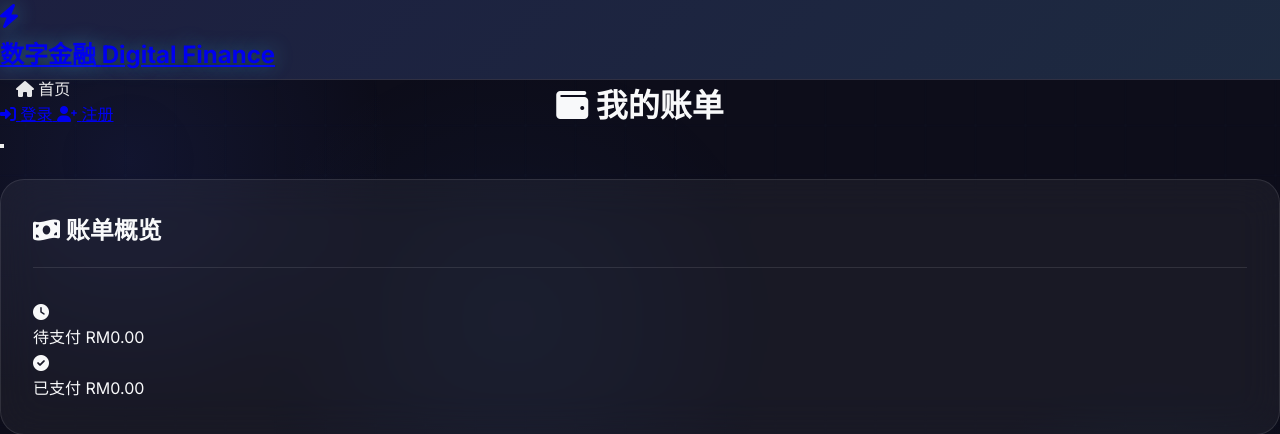
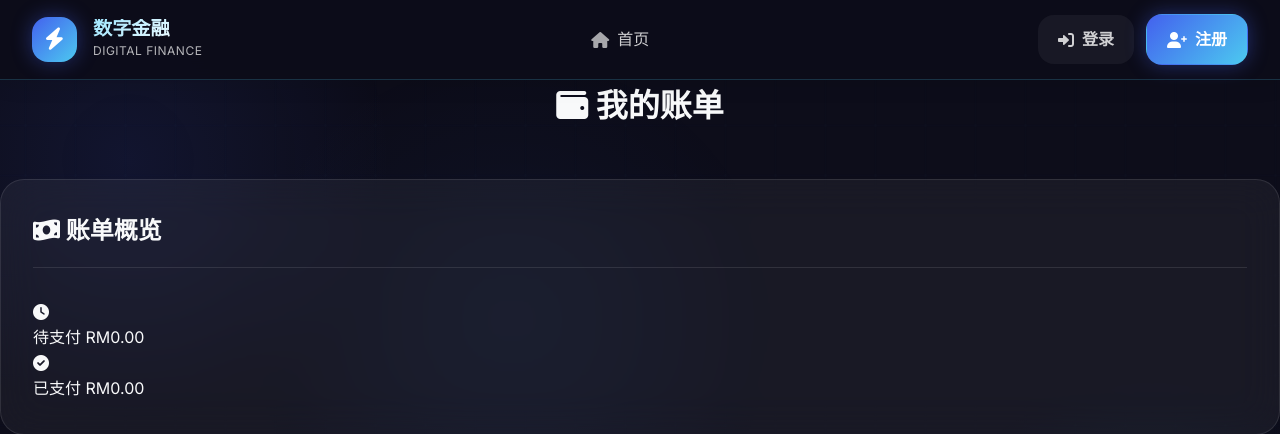
Before and after one commit to wilson-0830/Hostel-Bill-Management, a Python web app: template templates/index.html in a window 1280 px wide. Shown: the top 434 px of the page. Run offline with Jinja, Linux system fonts and the light colour scheme; the template is opened without the code that fills it, so the values that code supplies are empty; some libraries are stand-ins or nearby versions.

Commit message:
Update base.css with comprehensive modern navbar styling
cgen-7200479ef2104ec793a91c267d7d53df

```diff
--- a/static/css/base.css
+++ b/static/css/base.css
@@ -22,7 +22,7 @@
     --text-muted: rgba(255, 255, 255, 0.7);
     --text-secondary: rgba(255, 255, 255, 0.8);
 
-    /* 背景色系统 */
+    /* 背景色���统 */
     --bg-dark: #1a1a2e;
     --bg-darker: #0d0d1a;
     --bg-darkest: #050508;
@@ -127,19 +127,19 @@ body::after {
     opacity: 0.3;
 }
 
-/* ===== 导航栏现代化设计 ===== */
+/* ===== 现代化科技导航栏 ===== */
 .navbar {
     position: fixed;
     top: 0;
     left: 0;
     right: 0;
-    background: var(--navbar-bg);
+    background: rgba(13, 13, 26, 0.95);
     backdrop-filter: blur(20px);
-    border-bottom: var(--border-light);
-    padding: 0;
+    border-bottom: 1px solid rgba(76, 201, 240, 0.2);
     z-index: 1000;
     height: var(--navbar-height);
     transition: var(--transition);
+    box-shadow: 0 4px 20px rgba(0, 0, 0, 0.1);
 }
 
 .navbar::before {
@@ -149,67 +149,138 @@ body::after {
     left: 0;
     right: 0;
     bottom: 0;
-    background: var(--gradient-overlay);
-    z-index: -1;
+    background: linear-gradient(90deg,
+        rgba(67, 97, 238, 0.1) 0%,
+        rgba(76, 201, 240, 0.05) 50%,
+        rgba(67, 97, 238, 0.1) 100%);
+    opacity: 0;
+    transition: var(--transition);
 }
 
-.navbar .container {
+.navbar.scrolled::before {
+    opacity: 1;
+}
+
+.navbar.scrolled {
+    background: rgba(13, 13, 26, 0.98);
+    box-shadow: 0 8px 32px rgba(0, 0, 0, 0.2);
+}
+
+.navbar.hidden {
+    transform: translateY(-100%);
+}
+
+.navbar-glow {
+    position: absolute;
+    bottom: -2px;
+    left: 0;
+    right: 0;
+    height: 2px;
+    background: var(--gradient-primary);
+    opacity: 0;
+    transition: var(--transition);
+}
+
+.navbar.scrolled .navbar-glow {
+    opacity: 0.8;
+}
+
+.navbar-container {
     display: flex;
     justify-content: space-between;
     align-items: center;
     height: 100%;
     max-width: 1400px;
-    width: 90%;
     margin: 0 auto;
     padding: 0 2rem;
 }
 
+/* ===== 品牌区域 ===== */
 .navbar-brand {
-    font-size: 1.5rem;
-    font-weight: 700;
-    color: var(--text-lighter);
-    text-decoration: none;
     display: flex;
     align-items: center;
-    gap: 0.5rem;
+}
+
+.brand-link {
+    display: flex;
+    align-items: center;
+    gap: 1rem;
+    text-decoration: none;
+    color: var(--text-light);
     transition: var(--transition);
 }
 
-.navbar-brand:hover {
-    color: var(--accent-color);
-    text-shadow: var(--glow-accent);
+.brand-link:hover {
     transform: translateY(-2px);
 }
 
-.logo-icon {
-    width: 32px;
-    height: 32px;
+.brand-icon {
+    width: 45px;
+    height: 45px;
     background: var(--gradient-primary);
-    border-radius: 50%;
+    border-radius: var(--radius-lg);
     display: flex;
     align-items: center;
     justify-content: center;
-    font-size: 1.2rem;
+    font-size: 1.4rem;
     color: white;
     box-shadow: var(--glow-primary);
+    transition: var(--transition);
 }
 
-.navbar-nav {
+.brand-link:hover .brand-icon {
+    box-shadow: var(--glow-accent);
+    transform: rotate(5deg) scale(1.05);
+}
+
+.brand-text {
     display: flex;
-    list-style: none;
-    gap: 2rem;
+    flex-direction: column;
+}
+
+.brand-main {
+    font-size: 1.2rem;
+    font-weight: 700;
+    line-height: 1;
+    background: linear-gradient(135deg, var(--accent-light), white);
+    -webkit-background-clip: text;
+    -webkit-text-fill-color: transparent;
+}
+
+.brand-sub {
+    font-size: 0.75rem;
+    color: var(--text-muted);
+    text-transform: uppercase;
+    letter-spacing: 0.5px;
+    margin-top: 2px;
+}
+
+/* ===== 导航菜单 ===== */
+.navbar-menu {
+    flex: 1;
+    display: flex;
+    justify-content: center;
+}
+
+.nav-links {
+    display: flex;
+    gap: 0.5rem;
     align-items: center;
 }
 
 .nav-link {
-    color: var(--navbar-text);
+    display: flex;
+    align-items: center;
+    gap: 0.5rem;
+    padding: 0.75rem 1.25rem;
+    color: var(--text-secondary);
     text-decoration: none;
-    font-weight: 500;
-    padding: 0.5rem 1rem;
     border-radius: var(--radius-lg);
     transition: var(--transition);
     position: relative;
     overflow: hidden;
+    font-weight: 500;
+    white-space: nowrap;
 }
 
 .nav-link::before {
@@ -225,8 +296,8 @@ body::after {
 }
 
 .nav-link:hover {
-    color: var(--navbar-text-hover);
-    background: var(--bg-glass);
+    color: white;
+    background: var(--bg-glass-hover);
     transform: translateY(-2px);
     box-shadow: var(--shadow-md);
 }
@@ -236,27 +307,195 @@ body::after {
 }
 
 .nav-link.active {
-    color: var(--accent-color);
+    color: white;
+    background: var(--gradient-primary);
+    box-shadow: var(--glow-primary);
+}
+
+.nav-icon {
+    font-size: 1rem;
+    opacity: 0.8;
+}
+
+.nav-link:hover .nav-icon,
+.nav-link.active .nav-icon {
+    opacity: 1;
+}
+
+/* ===== 用户区域 ===== */
+.navbar-end {
+    display: flex;
+    align-items: center;
+}
+
+/* 已登录用户菜单 */
+.user-menu {
+    display: flex;
+    align-items: center;
+    gap: 1rem;
+}
+
+.user-info {
+    display: flex;
+    align-items: center;
+    gap: 0.75rem;
+    padding: 0.5rem 1rem;
+    background: var(--bg-glass);
+    border-radius: var(--radius-lg);
+    border: var(--border-light);
+    transition: var(--transition);
+}
+
+.user-info:hover {
+    background: var(--bg-glass-hover);
+}
+
+.user-avatar {
+    width: 35px;
+    height: 35px;
+    background: var(--gradient-secondary);
+    border-radius: 50%;
+    display: flex;
+    align-items: center;
+    justify-content: center;
+    color: white;
+    font-size: 1rem;
+    box-shadow: var(--glow-accent);
+}
+
+.user-details {
+    display: flex;
+    flex-direction: column;
+}
+
+.user-name {
+    font-weight: 600;
+    color: var(--text-light);
+    font-size: 0.9rem;
+    line-height: 1;
+}
+
+.user-status {
+    font-size: 0.75rem;
+    color: var(--text-muted);
+    text-transform: uppercase;
+    letter-spacing: 0.5px;
+    margin-top: 1px;
+}
+
+.logout-btn {
+    display: flex;
+    align-items: center;
+    gap: 0.5rem;
+    padding: 0.75rem 1.25rem;
+    background: transparent;
+    color: var(--text-secondary);
+    text-decoration: none;
+    border-radius: var(--radius-lg);
+    border: 1px solid rgba(247, 37, 133, 0.3);
+    transition: var(--transition);
+    font-weight: 500;
+}
+
+.logout-btn:hover {
+    background: rgba(247, 37, 133, 0.1);
+    color: var(--danger-color);
+    border-color: var(--danger-color);
+    box-shadow: 0 0 20px rgba(247, 37, 133, 0.3);
+}
+
+/* 未登录用户按钮 */
+.auth-buttons {
+    display: flex;
+    gap: 0.75rem;
+    align-items: center;
+}
+
+.auth-btn {
+    display: flex;
+    align-items: center;
+    gap: 0.5rem;
+    padding: 0.75rem 1.25rem;
+    text-decoration: none;
+    border-radius: var(--radius-lg);
+    font-weight: 600;
+    transition: var(--transition);
+    position: relative;
+    overflow: hidden;
+    white-space: nowrap;
+}
+
+.login-btn {
+    color: var(--text-secondary);
+    border: 1px solid var(--border-light);
+    background: var(--bg-glass);
+}
+
+.login-btn:hover {
+    color: white;
+    background: var(--bg-glass-hover);
+    border-color: var(--accent-color);
+    box-shadow: var(--glow-accent);
+}
+
+.register-btn {
+    color: white;
+    background: var(--gradient-primary);
+    border: 1px solid transparent;
+    box-shadow: var(--glow-primary);
+}
+
+.register-btn:hover {
+    background: var(--gradient-secondary);
+    transform: translateY(-2px);
+    box-shadow: var(--shadow-lg), var(--glow-accent);
+}
+
+.auth-btn.active {
+    background: var(--gradient-primary);
+    color: white;
+    box-shadow: var(--glow-primary);
+}
+
+/* ===== 移动端设计 ===== */
+.mobile-toggle {
+    display: none;
+    flex-direction: column;
+    justify-content: center;
+    align-items: center;
+    width: 40px;
+    height: 40px;
+    background: var(--bg-glass);
+    border: var(--border-light);
+    border-radius: var(--radius-md);
+    cursor: pointer;
+    transition: var(--transition);
+}
+
+.toggle-line {
+    width: 20px;
+    height: 2px;
+    background: var(--text-light);
+    margin: 2px 0;
+    transition: var(--transition);
+    border-radius: 1px;
+}
+
+.mobile-toggle:hover {
     background: var(--bg-glass-hover);
     box-shadow: var(--glow-accent);
 }
 
-/* 移动端导航 */
-.navbar-toggle {
-    display: none;
-    background: none;
-    border: none;
-    color: var(--text-light);
-    font-size: 1.5rem;
-    cursor: pointer;
-    padding: 0.5rem;
-    border-radius: var(--radius-md);
-    transition: var(--transition);
+.mobile-toggle.active .toggle-line:nth-child(1) {
+    transform: rotate(45deg) translate(5px, 5px);
 }
 
-.navbar-toggle:hover {
-    background: var(--bg-glass);
-    color: var(--accent-color);
+.mobile-toggle.active .toggle-line:nth-child(2) {
+    opacity: 0;
+}
+
+.mobile-toggle.active .toggle-line:nth-child(3) {
+    transform: rotate(-45deg) translate(7px, -6px);
 }
 
 /* ===== 主内容区域 ===== */
```
